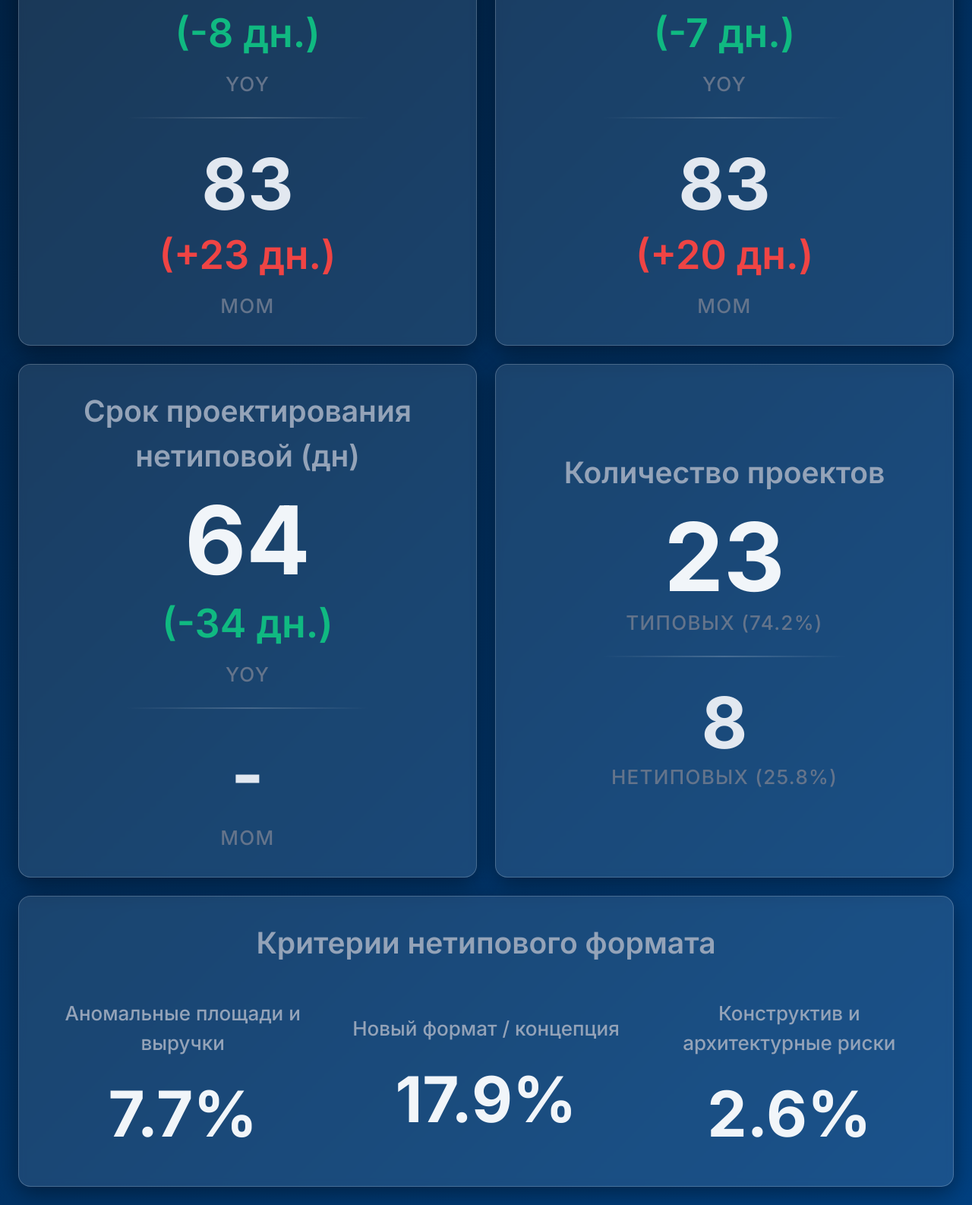
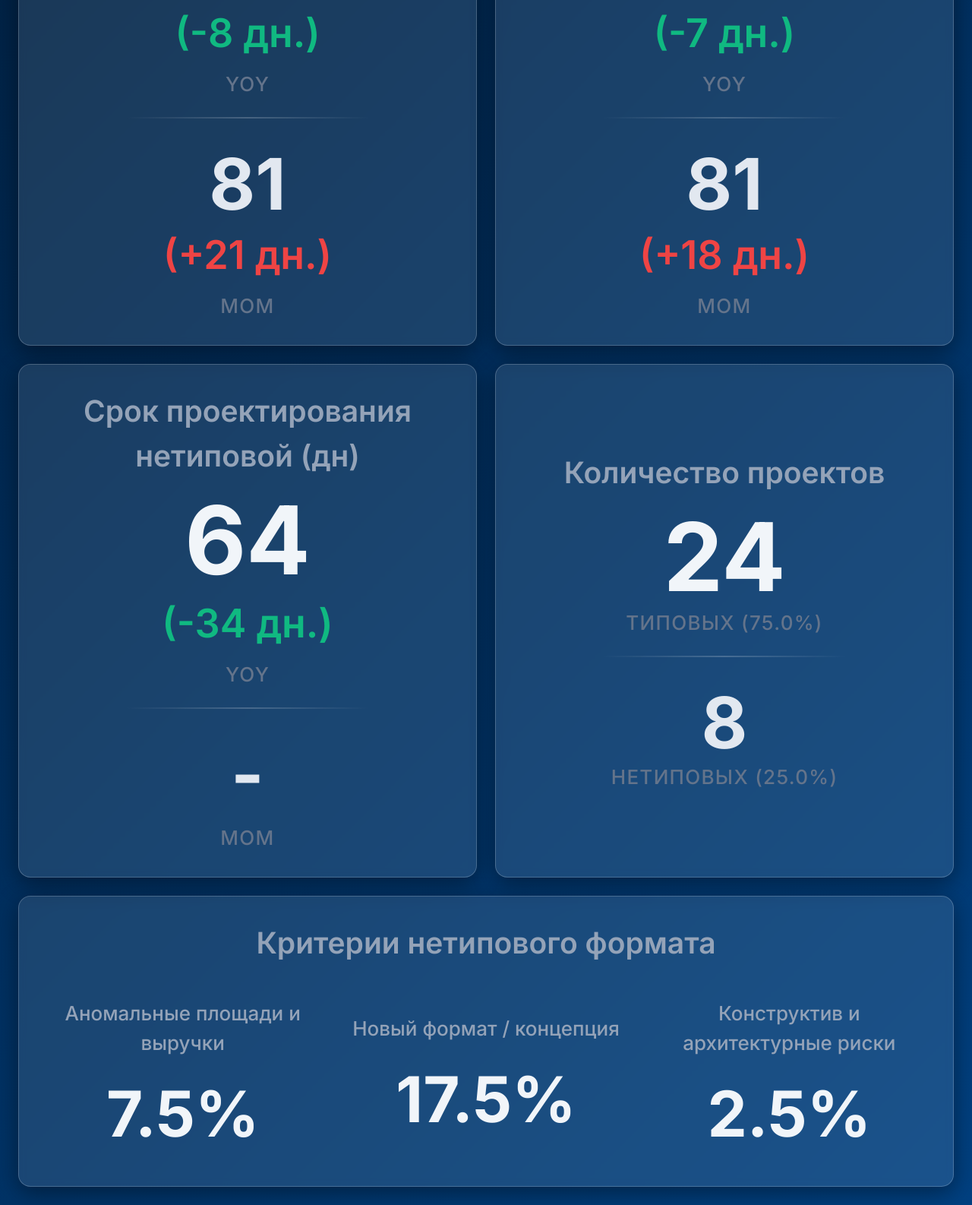
Before and after one commit to SKerimli/dcm-dashboards, a plain HTML site: page 2.html in a window 1280 px wide. Shown: the part 322-1908 px from the top of the page at 76% size. Drawn offline with nearby package versions, Linux system fonts and the light colour scheme.

Commit message:
Update dashboards - 2026-05-26 13:23

```diff
--- a/2.html
+++ b/2.html
@@ -226,8 +226,8 @@
                 <div class="metric-dynamic text-green">(-8 дн.)</div>
                 <div class="metric-label">YoY</div>
                 <div class="metric-divider"></div>
-                <div class="metric-value-secondary">83</div>
-                <div class="metric-dynamic text-red">(+23 дн.)</div>
+                <div class="metric-value-secondary">81</div>
+                <div class="metric-dynamic text-red">(+21 дн.)</div>
                 <div class="metric-label">MoM</div>
             </div>
             <div class="card">
@@ -236,8 +236,8 @@
                 <div class="metric-dynamic text-green">(-7 дн.)</div>
                 <div class="metric-label">YoY</div>
                 <div class="metric-divider"></div>
-                <div class="metric-value-secondary">83</div>
-                <div class="metric-dynamic text-red">(+20 дн.)</div>
+                <div class="metric-value-secondary">81</div>
+                <div class="metric-dynamic text-red">(+18 дн.)</div>
                 <div class="metric-label">MoM</div>
             </div>
             <div class="card">
@@ -252,26 +252,26 @@
             </div>
         <div class="card">
             <div class="metric-title">Количество проектов</div>
-            <div class="metric-value">23</div>
-            <div class="metric-label">Типовых (74.2%)</div>
+            <div class="metric-value">24</div>
+            <div class="metric-label">Типовых (75.0%)</div>
             <div class="metric-divider"></div>
             <div class="metric-value-secondary">8</div>
-            <div class="metric-label">Нетиповых (25.8%)</div>
+            <div class="metric-label">Нетиповых (25.0%)</div>
         </div>
     <div class="card card-criteria">
         <div class="metric-title">Критерии нетипового формата</div>
         <div class="criteria-row">
             <div class="criteria-item">
                 <div class="criteria-label">Аномальные площади и выручки</div>
-                <div class="criteria-value">7.7%</div>
+                <div class="criteria-value">7.5%</div>
             </div>
             <div class="criteria-item">
                 <div class="criteria-label">Новый формат / концепция</div>
-                <div class="criteria-value">17.9%</div>
+                <div class="criteria-value">17.5%</div>
             </div>
             <div class="criteria-item">
                 <div class="criteria-label">Конструктив и архитектурные риски</div>
-                <div class="criteria-value">2.6%</div>
+                <div class="criteria-value">2.5%</div>
             </div>
         </div>
     </div>
```
Also changed, not shown: 5.html (+6 -6 lines), index.html (+1 -1 lines).
